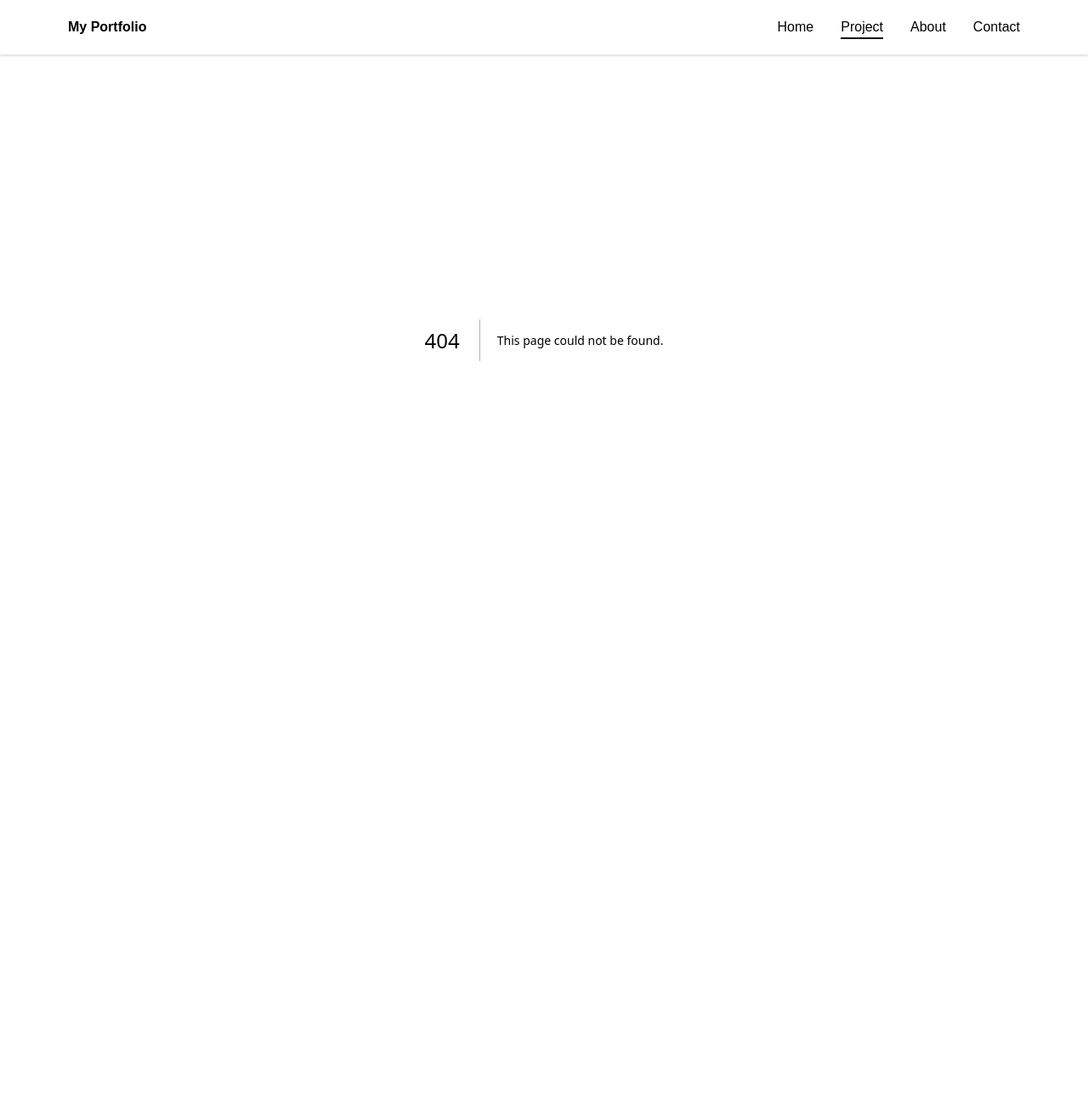
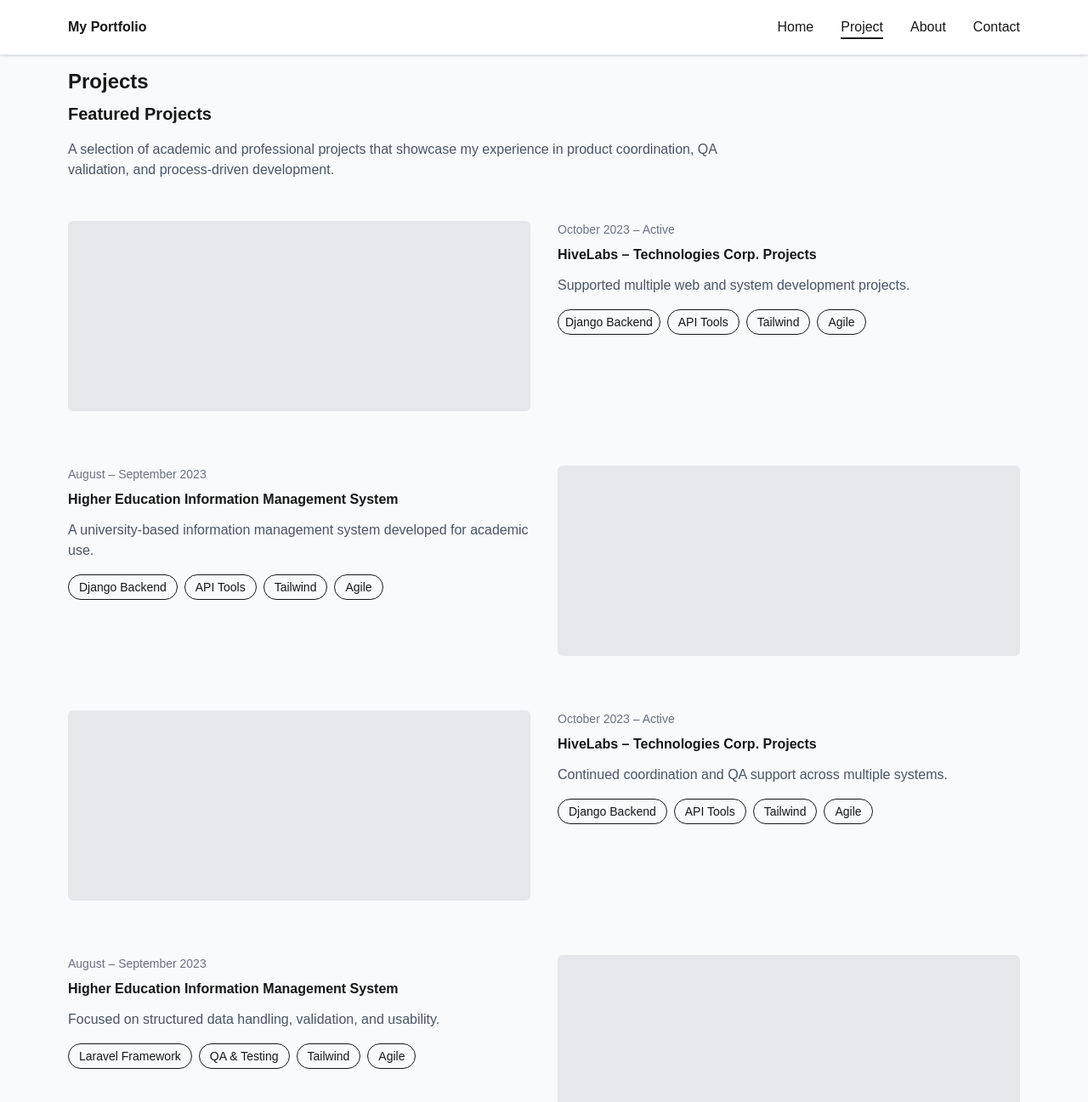
Before and after one commit to joshhAdvincula/my-project, a Next.js app: page /projects in a window 1280 px wide. Before the commit this address had no page. Shown: the top 1297 px of the page at 85% size. Before the commit the page ends 800 px from the top, so only its background shows below. Built offline with nearby package versions, Linux system fonts and the light colour scheme.

Commit message:
Added Projects Page

```diff
--- /dev/null
+++ b/src/app/projects/page.tsx
@@ -0,0 +1,131 @@
+/*
+  PROJECTS PAGE
+  - Shows featured projects
+  - Each project has:
+    - Image box
+    - Date
+    - Title
+    - Description
+    - Tech / skill tags
+*/
+
+export default function ProjectsPage() {
+  return (
+    <section className="max-w-6xl mx-auto px-4 py-20">
+
+      {/* PAGE TITLE */}
+      <h1 className="text-2xl font-bold text-[var(--color-primary)]">
+        Projects
+      </h1>
+
+      <h2 className="mt-2 text-xl font-semibold">
+        Featured Projects
+      </h2>
+
+      <p className="mt-4 text-gray-600 max-w-3xl">
+        A selection of academic and professional projects that showcase my experience
+        in product coordination, QA validation, and process-driven development.
+      </p>
+
+      {/* PROJECT LIST */}
+<div className="mt-12 space-y-16">
+
+  {/* PROJECT 1 — IMAGE LEFT */}
+  <div className="grid md:grid-cols-2 gap-8 items-start">
+    <div className="w-full h-56 bg-gray-200 rounded-md" />
+    <div>
+      <p className="text-sm text-gray-500">October 2023 – Active</p>
+      <h3 className="mt-2 font-semibold text-[var(--color-primary)]">
+        HiveLabs – Technologies Corp. Projects
+      </h3>
+      <p className="mt-3 text-gray-600">
+        Supported multiple web and system development projects.
+      </p>
+      <div className="mt-4 flex flex-wrap gap-2">
+        <span className="px-2 py-1 text-sm border rounded-full">Django Backend</span>
+        <span className="px-3 py-1 text-sm border rounded-full">API Tools</span>
+        <span className="px-3 py-1 text-sm border rounded-full">Tailwind</span>
+        <span className="px-3 py-1 text-sm border rounded-full">Agile</span>
+      </div>
+    </div>
+  </div>
+
+  {/* PROJECT 2 — IMAGE RIGHT */}
+  <div className="grid md:grid-cols-2 gap-8 items-start">
+    <div>
+      <p className="text-sm text-gray-500">August – September 2023</p>
+      <h3 className="mt-2 font-semibold text-[var(--color-primary)]">
+        Higher Education Information Management System
+      </h3>
+      <p className="mt-3 text-gray-600">
+        A university-based information management system developed for academic use.
+      </p>
+      <div className="mt-4 flex flex-wrap gap-2">
+        <span className="px-3 py-1 text-sm border rounded-full">Django Backend</span>
+        <span className="px-3 py-1 text-sm border rounded-full">API Tools</span>
+        <span className="px-3 py-1 text-sm border rounded-full">Tailwind</span>
+        <span className="px-3 py-1 text-sm border rounded-full">Agile</span>
+      </div>
+    </div>
+    <div className="w-full h-56 bg-gray-200 rounded-md" />
+  </div>
+
+  {/* PROJECT 3 — IMAGE LEFT */}
+  <div className="grid md:grid-cols-2 gap-8 items-start">
+    <div className="w-full h-56 bg-gray-200 rounded-md" />
+    <div>
+      <p className="text-sm text-gray-500">October 2023 – Active</p>
+      <h3 className="mt-2 font-semibold text-[var(--color-primary)]">
+        HiveLabs – Technologies Corp. Projects
+      </h3>
+      <p className="mt-3 text-gray-600">
+        Continued coordination and QA support across multiple systems.
+      </p>
+      {/* TAGS */}
+      <div className="mt-4 flex flex-wrap gap-2">
+        <span className="px-3 py-1 text-sm border rounded-full">Django Backend</span>
+        <span className="px-3 py-1 text-sm border rounded-full">API Tools</span>
+        <span className="px-3 py-1 text-sm border rounded-full">Tailwind</span>
+        <span className="px-3 py-1 text-sm border rounded-full">Agile</span>
+      </div>
+    </div>
+  </div>
+
+  {/* PROJECT 4 — IMAGE RIGHT */}
+  <div className="grid md:grid-cols-2 gap-8 items-start">
+    <div>
+      <p className="text-sm text-gray-500">August – September 2023</p>
+      <h3 className="mt-2 font-semibold text-[var(--color-primary)]">
+        Higher Education Information Management System
+      </h3>
+      <p className="mt-3 text-gray-600">
+        Focused on structured data handling, validation, and usability.
+      </p>
+      <div className="mt-4 flex flex-wrap gap-2">
+        <span className="px-3 py-1 text-sm border rounded-full">Laravel Framework</span>
+        <span className="px-3 py-1 text-sm border rounded-full">QA & Testing</span>
+        <span className="px-3 py-1 text-sm border rounded-full">Tailwind</span>
+        <span className="px-3 py-1 text-sm border rounded-full">Agile</span> </div>
+    </div>
+    <div className="w-full h-56 bg-gray-200 rounded-md" />
+  </div>
+
+</div>
+
+
+      {/* WHAT I LEARNED */}
+      <div className="mt-20 text-center">
+        <h2 className="text-xl font-semibold text-[var(--color-primary)]">
+          What I Learned
+        </h2>
+
+        <p className="mt-4 text-gray-600 max-w-2xl mx-auto">
+          Through these projects, I strengthened my ability to bridge technical
+          requirements and business goals, ensuring structured processes, clear
+          communication, and user-focused delivery.
+        </p>
+      </div>
+
+    </section>
+  );
+}
```
